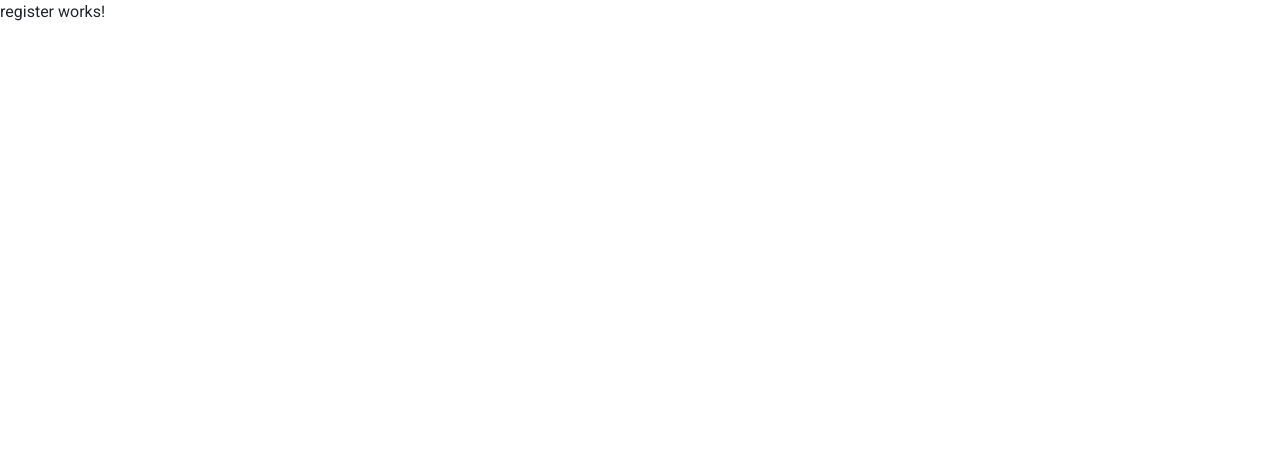
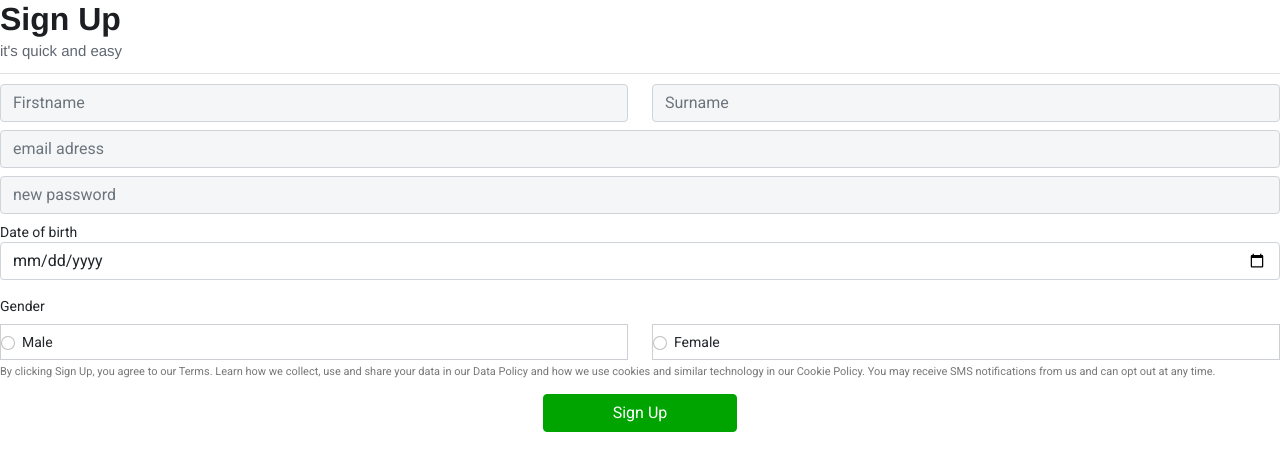
Before and after one commit to adnan974/facebook-clone-frontend, an Angular app: page /register in a window 1280 px wide. Shown: the top 470 px of the page. Built offline with nearby package versions, Linux system fonts and the light colour scheme.

Commit message:
feature: creation et ajout du style du formulaire d'inscription

```diff
--- a/src/app/modules/auth/auth-routing.module.ts
+++ b/src/app/modules/auth/auth-routing.module.ts
@@ -2,7 +2,7 @@ import { NgModule } from '@angular/core';
 import { Routes, RouterModule } from '@angular/router';
 import { LoginComponent } from './pages/login/login.component';
 import {MatDividerModule} from '@angular/material/divider';
-import { RegisterComponent } from './pages/register/register.component';
+import { RegisterComponent } from './components/register/register.component';
 
 const routes: Routes = [
   {
--- /dev/null
+++ b/src/app/modules/auth/components/register/register.component.css
@@ -0,0 +1,65 @@
+.register-title {
+    color: #1c1e21;
+    font-family: SFProDisplay-Bold, Helvetica, Arial, sans-serif;
+    font-size: 32px;
+    line-height: 38px;
+    font-weight: 600;
+}
+
+.register-sub-title {
+    color: #606770;
+    font-family: SFProText-Regular, Helvetica, Arial, sans-serif;
+    font-size: 15px;
+    line-height: 24px;
+}
+
+.divider {
+    margin: 10px 0 10px 0;
+}
+
+.text-input {
+    background: #f5f6f7;
+}
+
+
+
+.form-check {
+    border: 1px solid #ccd0d5;
+    padding-top: 7px;
+    padding-bottom: 7px;
+
+
+}
+
+.mat-dialog-title {
+    margin: 0;
+}
+
+.mat-dialog-content {
+    overflow-y: hidden !important;
+}
+
+.register-button {
+    width: 100%;
+    background-color: #00a400;
+    border-color: #00a400;
+}
+
+.register-button:hover {
+    width: 100%;
+    background-color: #00a400;
+}
+
+.register-button-container {
+    margin: auto;
+    width: 194px;
+}
+
+.date-of-birth-label {
+    margin-top: 10px;
+}
+
+.agreement-text {
+    font-size: 11px;
+    color: #777;
+}
--- /dev/null
+++ b/src/app/modules/auth/components/register/register.component.html
@@ -0,0 +1,119 @@
+<div mat-dialog-title>
+  <span class="register-title">Sign Up</span>
+
+</div>
+<small class="register-sub-title">it's quick and easy</small>
+
+<mat-dialog-content class="mat-typography">
+
+  <div class="divider">
+    <mat-divider></mat-divider>
+  </div>
+
+
+  <form #userRegisterForm="ngForm" class="form">
+
+    <div class="row gy-2">
+
+      <div class="form-group col-6">
+        <input type="text" #firstname="ngModel" [class.is-invalid]="firstname.invalid && firstname.touched"
+          class="form-control text-input" id="fistname" name="firstname" [(ngModel)]="userData.firstname"
+          placeholder="Firstname" required>
+        <small class="text-danger" [class.d-none]="firstname.valid || firstname.untouched">Invalid firstname</small>
+      </div>
+
+      <div class="form-group col-6">
+        <input type="text" #username="ngModel" [class.is-invalid]="username.invalid && username.touched"
+          class="form-control text-input" id="surname" name="surname" [(ngModel)]="userData.username"
+          placeholder="Surname" required>
+        <small class="text-danger" [class.d-none]="username.valid || username.untouched">Invalid username</small>
+      </div>
+
+
+
+      <div class="form-group col-12">
+        <input type="email" #email="ngModel" pattern="[a-z0-9._%+-]+@[a-z0-9.-]+\.[a-z]{2,4}$"
+          [class.is-invalid]="email.invalid && email.touched" class="form-control text-input" id="email" name="email"
+          [(ngModel)]="userData.email" placeholder="email adress" required>
+        <small class="text-danger" [class.d-none]="email.valid || email.untouched">Invalid email</small>
+      </div>
+
+      <div *ngIf="email.valid">
+        <div class="form-group col-12">
+          <input type="email" #emailConfirm="ngModel" [pattern]="email.value"
+            [class.is-invalid]="emailConfirm.invalid && emailConfirm.touched" class="form-control text-input"
+            id="emailConfirm" name="emailConfirm" [(ngModel)]="userData.emailConfirm"
+            placeholder="Re-enter email adress" required>
+          <small class="text-danger" [class.d-none]="emailConfirm.valid || emailConfirm.untouched">Email doesn't
+            match</small>
+        </div>
+      </div>
+
+
+      <div class="form-group col-12">
+        <input type="password" #password="ngModel" [class.is-invalid]="password.invalid && password.touched"
+          class="form-control text-input" id="password" name="password" [(ngModel)]="userData.password"
+          placeholder="new password" required>
+        <small class="text-danger" [class.d-none]="password.valid || password.untouched">Invalid password</small>
+      </div>
+
+      <div class="form-group col-12 mb-2">
+        <div class="dateOfBith-label">Date of birth</div>
+        <input type="date" #dateOfBirth="ngModel" class="form-control" id="dateOfBirth" name="dateOfBirth"
+          [(ngModel)]="userData.dateOfBirth" (change)="birthDayIsValid(dateOfBirth.value)" required>
+
+        <ng-container *ngIf="!isBirthDayValid">
+          <small class="text-danger" [class.d-none]="dateOfBirth.untouched">Invalid birdthday</small>
+        </ng-container>
+
+      </div>
+
+      <div class="gender-label">Gender</div>
+      <div class="form-group col-6">
+        <div class="form-check">
+          <input class="form-check-input" type="radio" name="gender" value="male" [(ngModel)]="userData.gender" checked>
+          <label class="form-check-label">
+            Male
+          </label>
+        </div>
+      </div>
+
+      <div class="form-group col-6">
+        <div class="form-check">
+          <input class="form-check-input" type="radio" name="gender" value="female" [(ngModel)]="userData.gender">
+          <label class="form-check-label">
+            Female
+          </label>
+        </div>
+      </div>
+
+
+
+    </div>
+
+    <div class="agreement-text">
+      <p>By clicking Sign Up, you agree to our Terms. Learn how we collect, use and share your data in our Data Policy
+        and how we use cookies and similar technology in our Cookie Policy. You may receive SMS notifications from us
+        and can opt out at any time.</p>
+    </div>
+
+    <!-- <div class="register-button-container">
+      <button class="btn btn-primary register-button" color="primary" type="submit">Sign Up</button>
+
+    </div> -->
+
+
+
+
+  </form>
+
+
+
+</mat-dialog-content>
+
+<div mat-dialog-actions>
+  <div class="register-button-container">
+    <button class="btn btn-primary register-button" color="primary" type="submit"
+      (click)="onSubmit(userRegisterForm.value)">Sign Up</button>
+  </div>
+</div>
--- /dev/null
+++ b/src/app/modules/auth/components/register/register.component.ts
@@ -0,0 +1,35 @@
+import { Component, OnInit } from '@angular/core';
+import { Register } from 'src/app/shared/models/user.entity';
+
+@Component({
+  selector: 'app-register',
+  templateUrl: './register.component.html',
+  styleUrls: ['./register.component.css']
+})
+export class RegisterComponent implements OnInit {
+
+  public userData: Register = new Register();
+  public isBirthDayValid: boolean = false;
+
+  constructor() { }
+
+  ngOnInit(): void {
+  }
+
+  onSubmit(formData: any) {
+    console.log("on submit")
+    console.log(formData)
+  }
+
+  birthDayIsValid(birthday: string) {
+    let yearsOfBirthday: number = parseInt(birthday.substring(0, 4));
+    let currentYear: number = new Date().getFullYear();
+
+    if (yearsOfBirthday < currentYear - 13) {
+      this.isBirthDayValid = true;
+    }
+    else {
+      this.isBirthDayValid = false;
+    }
+  }
+}
--- a/src/app/modules/auth/pages/login/login.component.css
+++ b/src/app/modules/auth/pages/login/login.component.css
@@ -11,15 +11,25 @@
     align-items: center;
 }
 
+
+h2 {
+    font-size: 24px;
+    line-height: 28px;
+    font-family: SFProDisplay-Regular, Helvetica, Arial, sans-serif;
+    font-weight: normal;
+}
+.fb_logo {
+    height: 106px;
+    margin-left: -28px;
+}
+
 .login-form {
     width: 100%;
-
 }
 
 .form-group {
     margin-bottom: 15px;
 }
-
 
 .mat-card {
     margin: auto;
--- a/src/app/modules/auth/pages/login/login.component.html
+++ b/src/app/modules/auth/pages/login/login.component.html
@@ -1,32 +1,28 @@
 <div class="login-page-container">
     <div class="login-content">
         <div class="login-titles">
-            <h1>{{projectName}}</h1>
+            <img class="fb_logo" src="https://static.xx.fbcdn.net/rsrc.php/y8/r/dF5SId3UHWd.svg" alt="Facebook">
             <h2>{{projectName}} helps you connect and share with the people in your life.</h2>
         </div>
 
         <div class="login-form">
             <mat-card class="login-card">
-                <!--   <mat-card-header>
-                    <mat-card-title>Conect to {{projectName}}</mat-card-title>
-                </mat-card-header> -->
                 <mat-card-content>
 
                     <form #userLoginForm="ngForm" (submit)="onSubmit(userLoginForm.value)" class="form">
 
+                        <div class="form-group">
+                            <input type="email" class="form-control" id="login" name="login" aria-describedby="emailHelp"
+                                placeholder="Email" [(ngModel)]="loginFormData.login" >
+                        </div>
+
 
                         <div class="form-group">
-                            <input type="email" class="form-control" id="login-input" aria-describedby="emailHelp"
-                                placeholder="Email">
-                        </div>
-
-                        <div class="form-group">
-                            <input type="password" class="form-control" id="login-input" aria-describedby="emailHelp"
-                                placeholder="Password">
+                            <input type="password" class="form-control" id="password" name="password" aria-describedby="emailHelp"
+                                placeholder="Password" [(ngModel)]="loginFormData.password" >
                         </div>
 
                         <button class="btn btn-primary login-button" color="primary" type="submit">Log in</button>
-
 
                     </form>
 
@@ -36,7 +32,8 @@
                     </div>
 
                     <div class="register-button-container">
-                        <button type="button" class="btn btn-success register-button">Create new account</button>
+                        <button type="button" class="btn btn-success register-button"
+                            (click)="openRegisterPopup()">Create new account</button>
                     </div>
                 </mat-card-content>
             </mat-card>
--- a/src/app/modules/auth/pages/login/login.component.ts
+++ b/src/app/modules/auth/pages/login/login.component.ts
@@ -1,6 +1,8 @@
 import { HttpClient } from '@angular/common/http';
 import { Component, OnInit } from '@angular/core';
+import { MatDialog } from '@angular/material/dialog';
 import { environment } from 'src/environments/environment';
+import { RegisterComponent } from '../../components/register/register.component';
 
 
 @Component({
@@ -10,21 +12,41 @@ import { environment } from 'src/environments/environment';
 })
 export class LoginComponent implements OnInit {
 
-  public projectName:string = environment.projectName
+  public projectName: string = environment.projectName
 
-  constructor(private http:HttpClient) { }
+  public loginFormData = {
+    login:"",
+    password:""
+  }
+
+  constructor(
+    private http: HttpClient,
+    public dialog: MatDialog
+  ) { }
 
   ngOnInit(): void {
+
   }
 
-  onSubmit(formData:any){
+  onSubmit(formData: any) {
 
     console.log(formData);
-    this.http.post(`${environment.BASE_URL}/login`,formData).subscribe((res)=>{
-        console.log(res);
+    this.http.post(`${environment.BASE_URL}/login`, formData).subscribe((res) => {
+      console.log(res);
     });
 
   }
 
+  openRegisterPopup() {
+    const dialogRef = this.dialog.open(RegisterComponent,{
+      width:'432px',
+      height:'90vh'
+    });
+
+    dialogRef.afterClosed().subscribe(result => {
+      console.log(`Dialog result: ${result}`);
+    });
+  }
+
 
 }
--- a/src/app/modules/auth/pages/register/register.component.html
+++ /dev/null
@@ -1 +0,0 @@
-<p>register works!</p>
--- a/src/app/modules/auth/pages/register/register.component.ts
+++ /dev/null
@@ -1,15 +0,0 @@
-import { Component, OnInit } from '@angular/core';
-
-@Component({
-  selector: 'app-register',
-  templateUrl: './register.component.html',
-  styleUrls: ['./register.component.css']
-})
-export class RegisterComponent implements OnInit {
-
-  constructor() { }
-
-  ngOnInit(): void {
-  }
-
-}
--- /dev/null
+++ b/src/app/shared/models/user.entity.ts
@@ -0,0 +1,12 @@
+export class Register {
+    gender!: string;
+    firstname!: string;
+    username!: string;
+    email!: string;
+    emailConfirm!: string;
+    password!: string;
+    dateOfBirth!: any;
+
+    constructor(){}
+
+}
```
Also changed, not shown: src/app/modules/auth/auth.module.ts (+5 -2 lines), src/app/modules/auth/pages/register/register.component.css (deleted), 1 other file (tests, documents, lock files or other folders).
